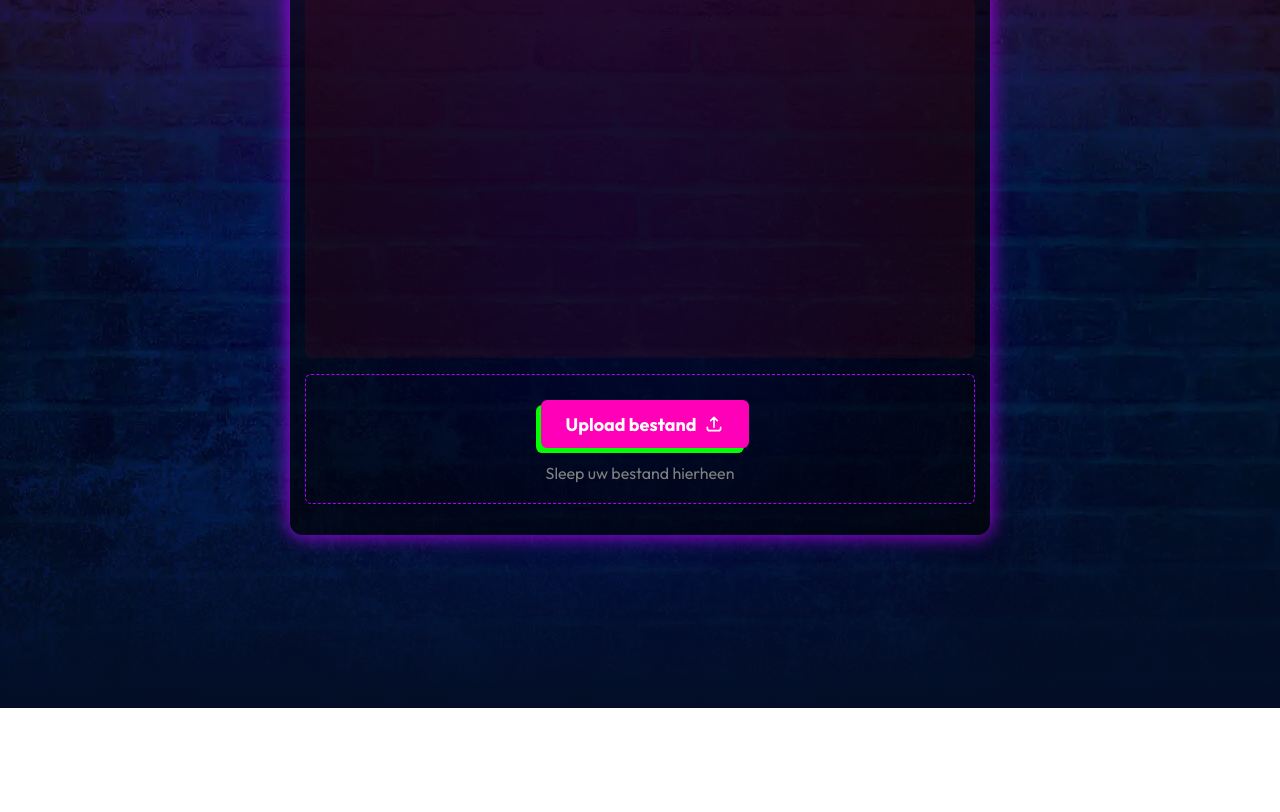
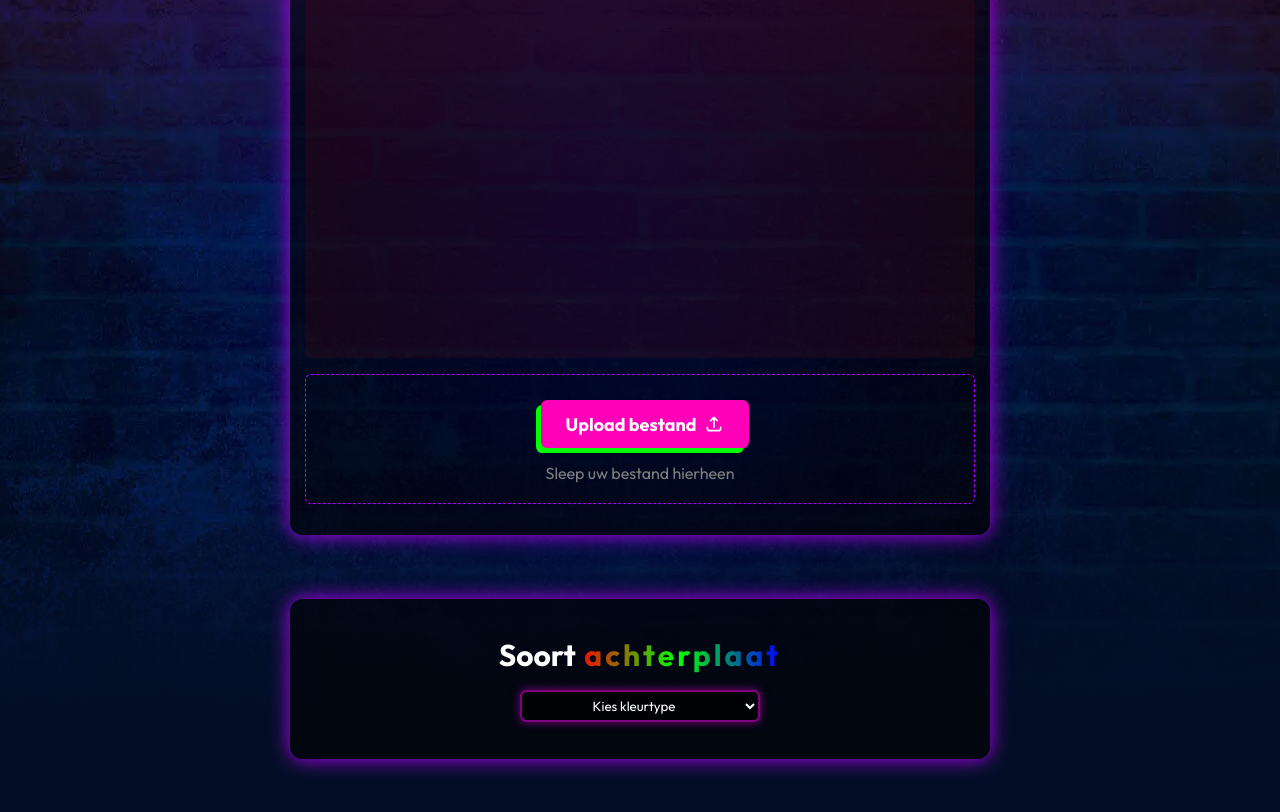
Before and after one commit to 0xRomRom/LedsGoNeonForm, a React (Create React App) app in the folder ledsgoneonform/: page / in a window 1280 px wide. Shown: the part 292-1104 px from the top of the page. Before the commit the page ends 1000 px from the top, so only its background shows below. Built offline with nearby package versions, Linux system fonts and the light colour scheme.

Commit message:
Backplate done and dynamically styled

```diff
--- a/ledsgoneonform/src/App.js
+++ b/ledsgoneonform/src/App.js
@@ -6,6 +6,7 @@ import ImageEditor from "./components/ImageEditor/ImageEditor";
 import RequestCalculation from "./components/RequestCalculation/RequestCalculation";
 import LongestRow from "./components/LongestRow/LongestRow";
 import LedKind from "./components/LedKind/LedKind";
+import BackplateType from "./components/BackplateType/BackplateType";
 
 const App = () => {
   const [isDraggingOver, setIsDraggingOver] = useState(false);
@@ -103,6 +104,7 @@ const App = () => {
           {progressState === 4 && longestSide && (
             <LedKind setLedType={setLedType} />
           )}
+          <BackplateType />
         </main>
       </div>
     </div>
--- /dev/null
+++ b/ledsgoneonform/src/components/BackplateType/BackplateType.jsx
@@ -0,0 +1,43 @@
+import stl from "./BackplateType.module.css";
+import { useState } from "react";
+
+const BackplateType = () => {
+  const [selectedValue, setSelectedValue] = useState("");
+
+  const handleSelectChange = (event) => {
+    setSelectedValue(event.target.value);
+  };
+
+  return (
+    <div className={`${stl.longestRow} ${selectedValue ? stl.checked : ""}`}>
+      <h3 className={stl.hero}>
+        Soort
+        <span
+          className={`${stl.green} ${
+            selectedValue === "Transparant"
+              ? "Gekleurd"
+                ? stl.greenTransparent
+                : ""
+              : stl.rgb
+          }`}
+        >
+          {" "}
+          achterplaat
+        </span>
+      </h3>
+      <select
+        className={stl.longestSelect}
+        value={selectedValue}
+        onChange={handleSelectChange}
+      >
+        <option value="" default disabled>
+          Kies kleurtype
+        </option>
+        <option value="Transparant">Transparant</option>
+        <option value="Gekleurd">Gekleurd (€ +25%) </option>
+      </select>
+    </div>
+  );
+};
+
+export default BackplateType;
--- /dev/null
+++ b/ledsgoneonform/src/components/BackplateType/BackplateType.module.css
@@ -0,0 +1,69 @@
+.longestRow {
+  background-color: rgba(0, 0, 0, 0.6);
+  width: 700px;
+  margin-top: 4rem;
+  height: 10rem;
+  border-radius: 0.8rem;
+  padding: 15px;
+  box-shadow: 0px 0px 20px var(--purple);
+  position: relative;
+  display: flex;
+  flex-direction: column;
+  justify-content: center;
+  align-items: center;
+  gap: 0.5rem;
+  z-index: 20;
+}
+
+.hero {
+  color: white;
+  font-size: 30px;
+  user-select: none;
+}
+
+.longestSelect {
+  outline: none;
+  width: 15rem;
+  height: 2rem;
+  border-radius: 0.4rem;
+  margin-top: 0.5rem;
+  background-color: transparent;
+  color: white;
+  background-color: rgba(0, 0, 0, 0.6);
+  text-align: center;
+  border: 2px solid purple;
+  outline: none;
+  box-shadow: 0px 0px 10px purple;
+}
+
+.longestSelect option {
+  color: white;
+  background-color: rgba(0, 0, 0, 0.6);
+}
+
+.green {
+  color: rgb(0, 255, 0);
+  letter-spacing: 3px;
+}
+
+.greenTransparent {
+  color: transparent;
+  -webkit-text-stroke: 1px rgb(0, 255, 0); /* For WebKit-based browsers like Chrome and Safari */
+  background-clip: text;
+  letter-spacing: 3px;
+}
+
+.rgb {
+  background: linear-gradient(
+    90deg,
+    rgb(255, 0, 0),
+    rgb(0, 255, 0),
+    rgb(0, 0, 255)
+  );
+  -webkit-background-clip: text;
+  color: transparent;
+}
+
+.checked {
+  box-shadow: 0px 0px 20px var(--green);
+}
```
